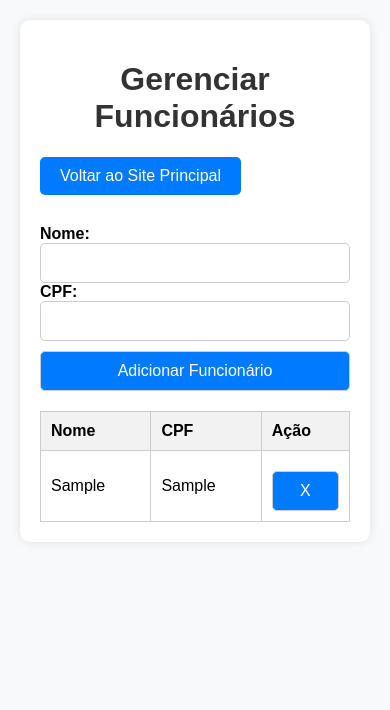
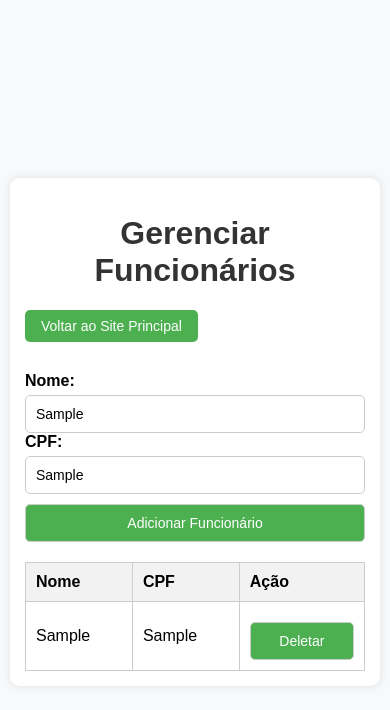
Before and after one commit to Henrypollack/Colaboradores, a plain HTML site: page ColaboradoresJR[BETA]/gerenciarFuncionarios.html in a window 390 px wide. Both pictures are taken after typing "Sample", "Sample" into the empty fields and a click on the button "Adicionar Funcionário". Drawn offline with Linux system fonts and the light colour scheme.

Commit message:
refatorando o CSS e melhorando descricao do sitefiz a divisao dos arquivos css um para cada pagina html estava com dificuldade tento tudo em um arquivo so de css

```diff
--- a/ColaboradoresJR[BETA]/gerenciarFuncionarios.html
+++ b/ColaboradoresJR[BETA]/gerenciarFuncionarios.html
@@ -4,7 +4,7 @@
     <meta charset="UTF-8">
     <meta name="viewport" content="width=device-width, initial-scale=1.0">
     <title>Gerenciar Funcionários</title>
-    <link rel="stylesheet" href="src/style.css">
+    <link rel="stylesheet" href="src/style_gerenciar.css">
 </head>
 <body>
     <div class="container">
--- a/ColaboradoresJR[BETA]/src/funcionarios.js
+++ b/ColaboradoresJR[BETA]/src/funcionarios.js
@@ -1,9 +1,31 @@
 document.addEventListener('DOMContentLoaded', (event) => {
-    // Carregar funcionários do cache ou cookies
     carregarFuncionarios();
 
     document.getElementById('adicionarFuncionario').addEventListener('click', adicionarFuncionario);
 });
+
+function carregarFuncionarios() {
+    const funcionarios = JSON.parse(localStorage.getItem('funcionarios')) || [];
+    const tabelaFuncionarios = document.querySelector('#tabelaFuncionarios tbody');
+
+    tabelaFuncionarios.innerHTML = ''; // Limpar tabela
+
+    funcionarios.forEach((funcionario, index) => {
+        const row = tabelaFuncionarios.insertRow();
+
+        const nomeCell = row.insertCell(0);
+        const cpfCell = row.insertCell(1);
+        const acaoCell = row.insertCell(2);
+
+        nomeCell.textContent = funcionario.nome;
+        cpfCell.textContent = funcionario.cpf;
+
+        const deletarButton = document.createElement('button');
+        deletarButton.textContent = 'Deletar';
+        deletarButton.addEventListener('click', () => deletarFuncionario(index));
+        acaoCell.appendChild(deletarButton);
+    });
+}
 
 function adicionarFuncionario() {
     const nome = document.getElementById('nome').value;
@@ -14,71 +36,17 @@ function adicionarFuncionario() {
         return;
     }
 
-    // Adicionar à tabela
-    const tableBody = document.querySelector('#tabelaFuncionarios tbody');
-    const newRow = tableBody.insertRow();
+    const funcionarios = JSON.parse(localStorage.getItem('funcionarios')) || [];
+    funcionarios.push({ nome, cpf });
 
-    const nomeCell = newRow.insertCell(0);
-    const cpfCell = newRow.insertCell(1);
-    const acaoCell = newRow.insertCell(2);
-
-    nomeCell.textContent = nome;
-    cpfCell.textContent = cpf;
-
-    // Botão de remover
-    const removerBtn = document.createElement('button');
-    removerBtn.textContent = 'X';
-    removerBtn.className = 'removerBtn';
-    removerBtn.addEventListener('click', () => {
-        removerFuncionario(nome, cpf, newRow);
-    });
-    acaoCell.appendChild(removerBtn);
-
-    // Salvar no cache ou cookies
-    salvarFuncionario(nome, cpf);
-
-    // Limpar campos
-    document.getElementById('nome').value = '';
-    document.getElementById('cpf').value = '';
+    localStorage.setItem('funcionarios', JSON.stringify(funcionarios));
+    carregarFuncionarios();
 }
 
-function salvarFuncionario(nome, cpf) {
-    let funcionarios = JSON.parse(localStorage.getItem('funcionarios')) || [];
-    funcionarios.push({ nome, cpf });
+function deletarFuncionario(index) {
+    const funcionarios = JSON.parse(localStorage.getItem('funcionarios')) || [];
+    funcionarios.splice(index, 1);
+
     localStorage.setItem('funcionarios', JSON.stringify(funcionarios));
+    carregarFuncionarios();
 }
-
-function carregarFuncionarios() {
-    const funcionarios = JSON.parse(localStorage.getItem('funcionarios')) || [];
-    const tableBody = document.querySelector('#tabelaFuncionarios tbody');
-
-    funcionarios.forEach(funcionario => {
-        const newRow = tableBody.insertRow();
-
-        const nomeCell = newRow.insertCell(0);
-        const cpfCell = newRow.insertCell(1);
-        const acaoCell = newRow.insertCell(2);
-
-        nomeCell.textContent = funcionario.nome;
-        cpfCell.textContent = funcionario.cpf;
-
-        // Botão de remover
-        const removerBtn = document.createElement('button');
-        removerBtn.textContent = 'X';
-        removerBtn.className = 'removerBtn';
-        removerBtn.addEventListener('click', () => {
-            removerFuncionario(funcionario.nome, funcionario.cpf, newRow);
-        });
-        acaoCell.appendChild(removerBtn);
-    });
-}
-
-function removerFuncionario(nome, cpf, row) {
-    // Remover da tabela
-    row.remove();
-
-    // Remover do armazenamento local
-    let funcionarios = JSON.parse(localStorage.getItem('funcionarios')) || [];
-    funcionarios = funcionarios.filter(func => func.nome !== nome || func.cpf !== cpf);
-    localStorage.setItem('funcionarios', JSON.stringify(funcionarios));
-}
--- a/ColaboradoresJR[BETA]/src/style.css
+++ b/ColaboradoresJR[BETA]/src/style_gerenciar.css
@@ -3,6 +3,10 @@ body {
     background-color: #f8f9fa;
     margin: 0;
     padding: 20px;
+    display: flex;
+    justify-content: center;
+    align-items: center;
+    min-height: 100vh;
 }
 
 .container {
@@ -10,11 +14,12 @@ body {
     padding: 20px;
     border-radius: 10px;
     max-width: 600px;
+    width: 100%;
     margin: auto;
     box-shadow: 0 0 10px rgba(0, 0, 0, 0.1);
 }
 
-h1, h2 {
+h1 {
     text-align: center;
     color: #333;
 }
@@ -26,39 +31,33 @@ form, table {
 
 label {
     font-weight: bold;
+    margin-top: 10px;
 }
 
-input, select, button, textarea {
+input, button {
     padding: 10px;
     border-radius: 5px;
     border: 1px solid #ccc;
     font-size: 16px;
     width: 100%;
     box-sizing: border-box;
+    margin-top: 5px;
 }
 
 button {
-    background-color: #007bff;
-    color: #fff;
+    background-color: #4CAF50; /* Verde claro */
+    color: #ffffff;
     cursor: pointer;
     transition: background-color 0.3s;
     margin-top: 10px;
 }
 
 button:hover {
-    background-color: #0056b3;
-}
-
-textarea {
-    width: 100%;
-    height: 150px;
-    resize: none;
-    margin-top: 10px;
+    background-color: #45a049; /* Verde um pouco mais escuro para o hover */
 }
 
 table {
     border-collapse: collapse;
-    width: 100%;
     margin-top: 20px;
 }
 
@@ -71,19 +70,38 @@ th, td {
 th {
     background-color: #f2f2f2;
 }
-/* Outros estilos existentes */
 
 .voltarBtn {
     display: inline-block;
     margin-bottom: 20px;
     padding: 10px 20px;
     color: #ffffff;
-    background-color: #007bff;
+    background-color: #4CAF50;
     text-decoration: none;
     border-radius: 5px;
     font-size: 16px;
 }
 
 .voltarBtn:hover {
-    background-color: #0056b3;
+    background-color: #45a049;
 }
+
+/* Estilos responsivos */
+@media (max-width: 600px) {
+    body {
+        padding: 10px;
+    }
+
+    .container {
+        padding: 15px;
+    }
+
+    input, button {
+        font-size: 14px;
+    }
+
+    .voltarBtn {
+        font-size: 14px;
+        padding: 8px 16px;
+    }
+}
--- /dev/null
+++ b/ColaboradoresJR[BETA]/src/style_index.css
@@ -0,0 +1,125 @@
+body {
+    font-family: Arial, sans-serif;
+    background-color: #e1e8ee; /* Fundo igual ao tema padrão do WhatsApp */
+    margin: 0;
+    padding: 20px;
+}
+
+.container {
+    background-color: #ffffff;
+    padding: 20px;
+    border-radius: 10px;
+    max-width: 600px;
+    margin: auto;
+    box-shadow: 0 0 10px rgba(0, 0, 0, 0.1);
+}
+
+h1 {
+    text-align: center;
+    color: #333;
+}
+
+.message-balloon {
+    position: relative;
+    background-color: #4CAF50; /* Cor verde do WhatsApp */
+    color: #ffffff;
+    padding: 15px;
+    border-radius: 10px;
+    max-width: 80%;
+    margin: 20px auto;
+    font-size: 16px;
+}
+
+.message-balloon::before {
+    content: "";
+    position: absolute;
+    bottom: 100%;
+    left: 20px;
+    width: 0;
+    height: 0;
+    border: 10px solid transparent;
+    border-bottom-color: #4CAF50; /* Cor verde do WhatsApp */
+}
+
+form {
+    width: 100%;
+    margin-top: 10px;
+}
+
+label {
+    font-weight: bold;
+}
+
+input, select, button, textarea {
+    padding: 10px;
+    border-radius: 5px;
+    border: 1px solid #ccc;
+    font-size: 16px;
+    width: 100%;
+    box-sizing: border-box;
+}
+
+button {
+    background-color: #4CAF50; /* Verde claro */
+    color: #ffffff;
+    cursor: pointer;
+    transition: background-color 0.3s;
+    margin-top: 10px;
+}
+
+button:hover {
+    background-color: #45a049; /* Verde um pouco mais escuro para o hover */
+}
+
+textarea {
+    width: 100%;
+    height: 150px;
+    resize: none;
+    margin-top: 10px;
+}
+
+table {
+    border-collapse: collapse;
+    width: 100%;
+    margin-top: 20px;
+}
+
+th, td {
+    border: 1px solid #ccc;
+    padding: 10px;
+    text-align: left;
+}
+
+th {
+    background-color: #f2f2f2;
+}
+
+.remove-btn {
+    background-color: #f44336; /* Vermelho */
+    color: #ffffff;
+    border: none;
+    padding: 10px 15px;
+    border-radius: 5px;
+    cursor: pointer;
+    font-size: 16px;
+    transition: background-color 0.3s;
+}
+
+.remove-btn:hover {
+    background-color: #d32f2f; /* Vermelho um pouco mais escuro para o hover */
+}
+
+.voltarBtn {
+    display: inline-block;
+    margin-bottom: 20px;
+    padding: 10px 20px;
+    color: #ffffff;
+    background-color: #45a049; /* Verde claro */
+    text-decoration: none;
+    border-radius: 5px;
+    font-size: 16px;
+}
+
+.voltarBtn:hover {
+    background-color: #45a049; /* Verde um pouco mais escuro para o hover */
+}
```
Also changed, not shown: ColaboradoresJR[BETA]/index.html (+16 -1 lines), ColaboradoresJR[BETA]/src/script.js (+61 -42 lines).
